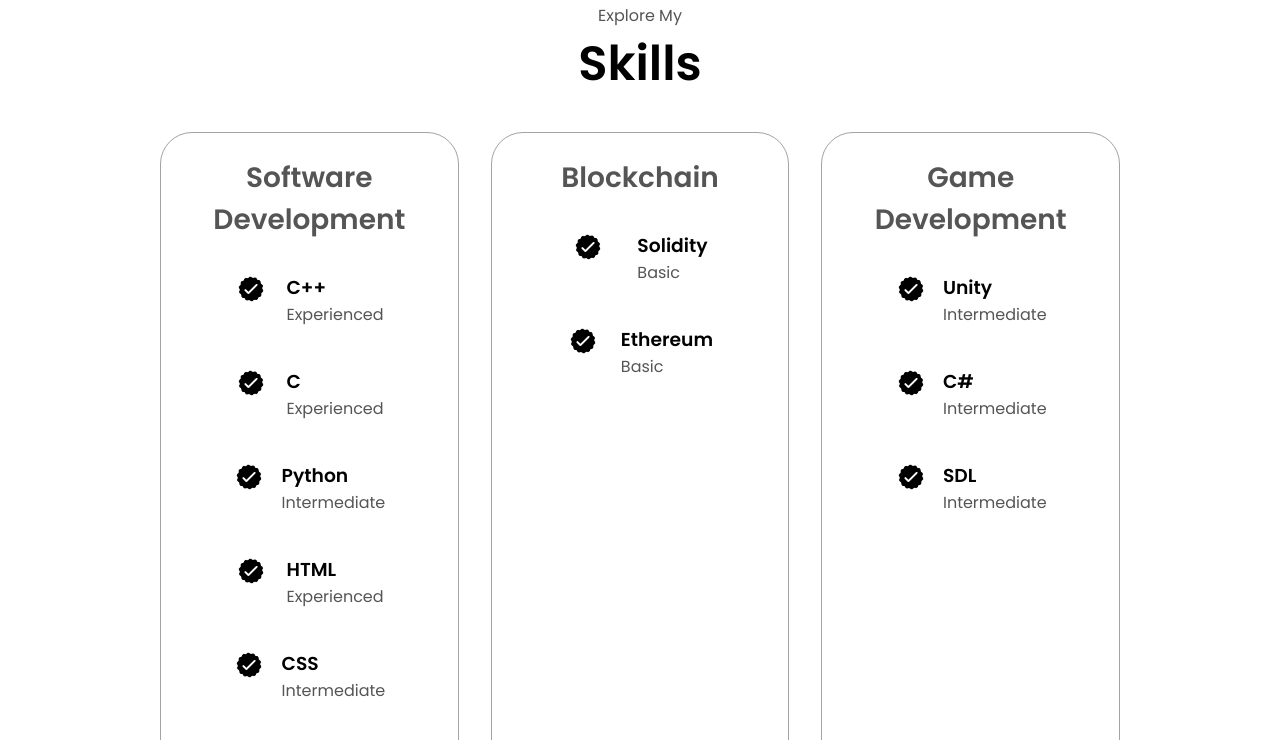
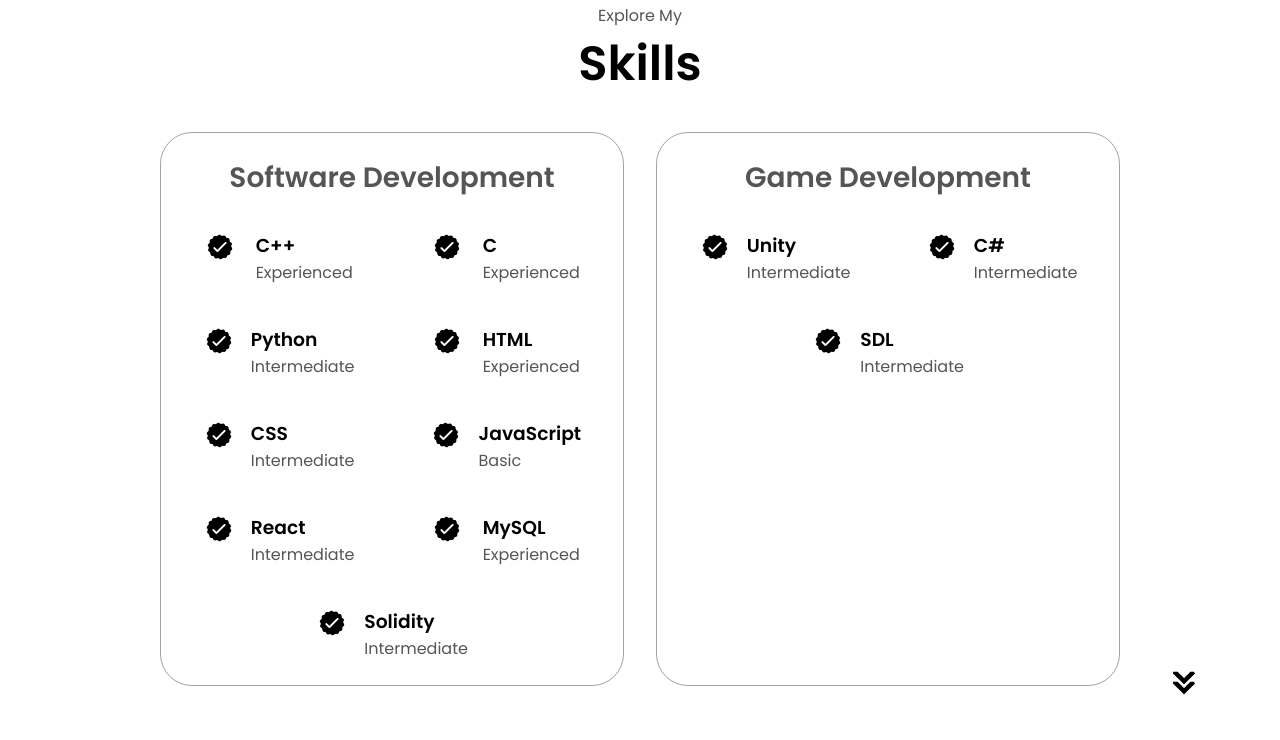
Before and after one commit to nghack3000/Nishchal-portfolio, a plain HTML site: page index.html in a window 1280 px wide. Shown: the part 1693-2433 px from the top of the page. Drawn offline with Linux system fonts and the light colour scheme.

Commit message:
Update index.html

```diff
--- a/index.html
+++ b/index.html
@@ -208,11 +208,6 @@
                   <p>Experienced</p>
                 </div>
               </article>
-            </div>
-          </div>
-          <div class="details-container">
-            <h2 class="experience-sub-title">Blockchain</h2>
-            <div class="article-container">
               <article>
                 <img
                   src="./assets/checkmark.png"
@@ -221,18 +216,7 @@
                 />
                 <div>
                   <h3>Solidity</h3>
-                  <p>Basic</p>
-                </div>
-              </article>
-              <article>
-                <img
-                  src="./assets/checkmark.png"
-                  alt="Experience icon"
-                  class="icon"
-                />
-                <div>
-                  <h3>Ethereum</h3>
-                  <p>Basic</p>
+                  <p>Intermediate</p>
                 </div>
               </article>
             </div>
```
